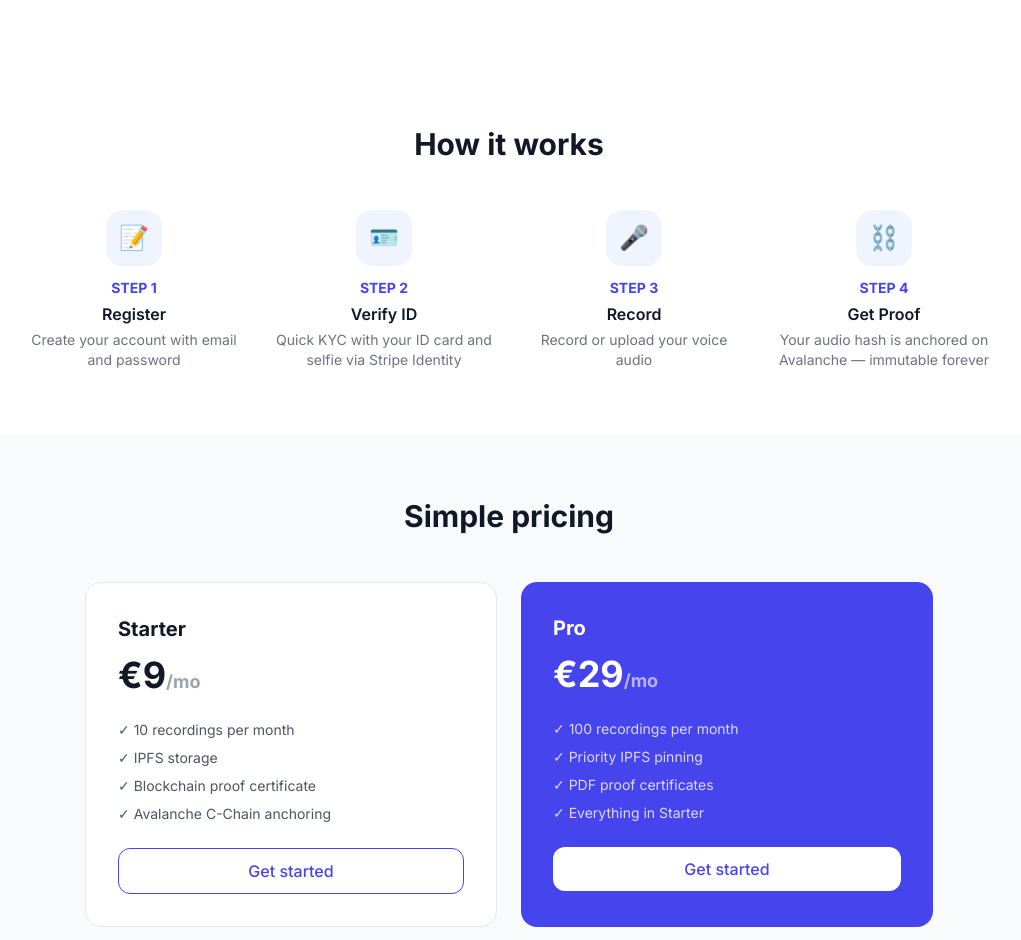
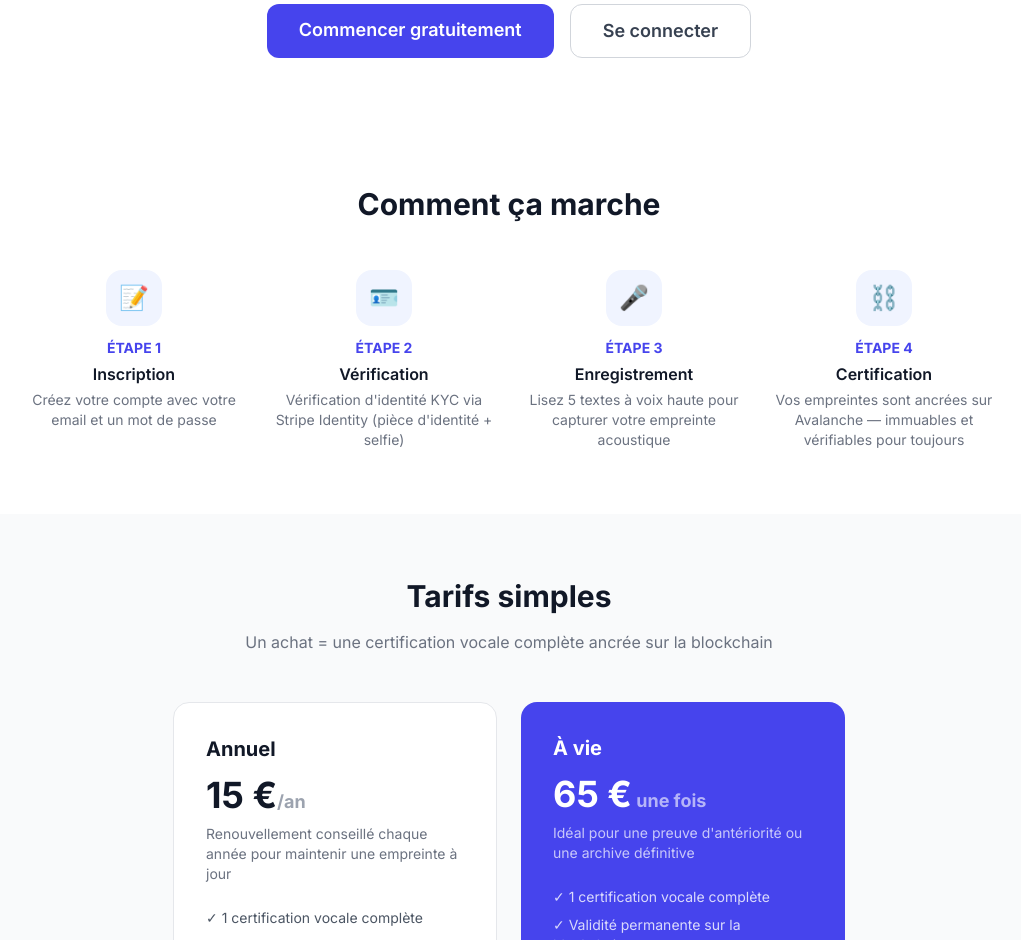
Before and after one commit to Philfree81/voxproof, a React (Vite) app in the folder frontend/: page / in a window 1280 px wide. Shown: the part 432-1372 px from the top of the page, without its empty margins (131-1152 px from the left). Built offline with nearby package versions, Linux system fonts and the light colour scheme; no server answers.

Commit message:
feat: landing page en français + tarifs réels (15€/an, 65€ à vie)
Co-Authored-By: Claude Sonnet 4.6 <noreply@anthropic.com>

```diff
--- a/frontend/src/pages/Landing.tsx
+++ b/frontend/src/pages/Landing.tsx
@@ -3,43 +3,44 @@ import { Link } from 'react-router-dom'
 export default function Landing() {
   return (
     <div className="min-h-screen bg-white">
+
       {/* Hero */}
       <section className="max-w-4xl mx-auto px-6 pt-24 pb-16 text-center">
         <span className="text-6xl">🎙️</span>
         <h1 className="text-5xl font-bold text-gray-900 mt-6 leading-tight">
-          Your voice, <span className="text-brand-600">forever on-chain</span>
+          Votre voix, <span className="text-brand-600">pour toujours sur la blockchain</span>
         </h1>
         <p className="mt-5 text-xl text-gray-500 max-w-2xl mx-auto">
-          Record, store, and notarize your voice recordings on the Avalanche blockchain.
-          Get a tamper-proof certificate that anyone can verify — forever.
+          Enregistrez, certifiez et notarisez votre empreinte vocale sur la blockchain Avalanche.
+          Obtenez un certificat infalsifiable, vérifiable par tous — définitivement.
         </p>
         <div className="mt-8 flex gap-4 justify-center">
           <Link to="/register"
             className="bg-brand-600 text-white px-8 py-3 rounded-xl font-semibold text-lg hover:bg-brand-700 transition-colors">
-            Get Started Free
+            Commencer gratuitement
           </Link>
           <Link to="/login"
             className="border border-gray-300 text-gray-700 px-8 py-3 rounded-xl font-semibold text-lg hover:bg-gray-50 transition-colors">
-            Sign In
+            Se connecter
           </Link>
         </div>
       </section>
 
       {/* How it works */}
       <section className="max-w-5xl mx-auto px-6 py-16">
-        <h2 className="text-3xl font-bold text-gray-900 text-center mb-12">How it works</h2>
+        <h2 className="text-3xl font-bold text-gray-900 text-center mb-12">Comment ça marche</h2>
         <div className="grid grid-cols-1 md:grid-cols-4 gap-6">
           {[
-            { icon: '📝', step: '1', title: 'Register', desc: 'Create your account with email and password' },
-            { icon: '🪪', step: '2', title: 'Verify ID', desc: 'Quick KYC with your ID card and selfie via Stripe Identity' },
-            { icon: '🎤', step: '3', title: 'Record', desc: 'Record or upload your voice audio' },
-            { icon: '⛓️', step: '4', title: 'Get Proof', desc: 'Your audio hash is anchored on Avalanche — immutable forever' },
+            { icon: '📝', step: '1', title: 'Inscription', desc: 'Créez votre compte avec votre email et un mot de passe' },
+            { icon: '🪪', step: '2', title: 'Vérification', desc: 'Vérification d\'identité KYC via Stripe Identity (pièce d\'identité + selfie)' },
+            { icon: '🎤', step: '3', title: 'Enregistrement', desc: 'Lisez 5 textes à voix haute pour capturer votre empreinte acoustique' },
+            { icon: '⛓️', step: '4', title: 'Certification', desc: 'Vos empreintes sont ancrées sur Avalanche — immuables et vérifiables pour toujours' },
           ].map((item) => (
             <div key={item.step} className="text-center">
               <div className="w-14 h-14 bg-brand-50 rounded-2xl flex items-center justify-center text-2xl mx-auto">
                 {item.icon}
               </div>
-              <p className="text-brand-600 font-bold text-sm mt-3">STEP {item.step}</p>
+              <p className="text-brand-600 font-bold text-sm mt-3">ÉTAPE {item.step}</p>
               <h3 className="font-semibold text-gray-900 mt-1">{item.title}</h3>
               <p className="text-sm text-gray-500 mt-1">{item.desc}</p>
             </div>
@@ -50,37 +51,41 @@ export default function Landing() {
       {/* Pricing */}
       <section className="bg-gray-50 py-16">
         <div className="max-w-4xl mx-auto px-6">
-          <h2 className="text-3xl font-bold text-gray-900 text-center mb-12">Simple pricing</h2>
-          <div className="grid grid-cols-1 md:grid-cols-2 gap-6">
+          <h2 className="text-3xl font-bold text-gray-900 text-center mb-4">Tarifs simples</h2>
+          <p className="text-center text-gray-500 mb-12">Un achat = une certification vocale complète ancrée sur la blockchain</p>
+          <div className="grid grid-cols-1 md:grid-cols-2 gap-6 max-w-2xl mx-auto">
             <div className="bg-white rounded-2xl border border-gray-200 p-8">
-              <h3 className="font-bold text-xl text-gray-900">Starter</h3>
-              <p className="text-4xl font-bold text-gray-900 mt-3">€9<span className="text-lg text-gray-400">/mo</span></p>
+              <h3 className="font-bold text-xl text-gray-900">Annuel</h3>
+              <p className="text-4xl font-bold text-gray-900 mt-3">15 €<span className="text-lg text-gray-400">/an</span></p>
+              <p className="text-sm text-gray-500 mt-2">Renouvellement conseillé chaque année pour maintenir une empreinte à jour</p>
               <ul className="mt-6 space-y-2 text-sm text-gray-600">
-                <li>✓ 10 recordings per month</li>
-                <li>✓ IPFS storage</li>
-                <li>✓ Blockchain proof certificate</li>
-                <li>✓ Avalanche C-Chain anchoring</li>
+                <li>✓ 1 certification vocale complète</li>
+                <li>✓ Certificat PDF officiel</li>
+                <li>✓ Ancrage blockchain Avalanche</li>
+                <li>✓ Empreinte biométrique vocale</li>
               </ul>
               <Link to="/register" className="block mt-6 text-center border border-brand-600 text-brand-600 py-2.5 rounded-xl font-medium hover:bg-brand-50">
-                Get started
+                Commencer
               </Link>
             </div>
             <div className="bg-brand-600 rounded-2xl p-8 text-white">
-              <h3 className="font-bold text-xl">Pro</h3>
-              <p className="text-4xl font-bold mt-3">€29<span className="text-lg text-white/60">/mo</span></p>
+              <h3 className="font-bold text-xl">À vie</h3>
+              <p className="text-4xl font-bold mt-3">65 €<span className="text-lg text-white/60"> une fois</span></p>
+              <p className="text-sm text-white/70 mt-2">Idéal pour une preuve d'antériorité ou une archive définitive</p>
               <ul className="mt-6 space-y-2 text-sm text-white/80">
-                <li>✓ 100 recordings per month</li>
-                <li>✓ Priority IPFS pinning</li>
-                <li>✓ PDF proof certificates</li>
-                <li>✓ Everything in Starter</li>
+                <li>✓ 1 certification vocale complète</li>
+                <li>✓ Validité permanente sur la blockchain</li>
+                <li>✓ Certificat PDF officiel</li>
+                <li>✓ Aucun renouvellement requis</li>
               </ul>
               <Link to="/register" className="block mt-6 text-center bg-white text-brand-600 py-2.5 rounded-xl font-medium hover:bg-gray-50">
-                Get started
+                Commencer
               </Link>
             </div>
           </div>
         </div>
       </section>
+
     </div>
   )
 }
--- a/frontend/src/pages/SessionPage.tsx
+++ b/frontend/src/pages/SessionPage.tsx
@@ -489,7 +489,7 @@ export default function SessionPage() {
         {/* Session hash */}
         <div className="bg-gray-900 rounded-xl p-4">
           <p className="text-xs text-gray-400 font-semibold uppercase mb-1">Empreinte de session (SHA-256)</p>
-          <p className="text-xs text-gray-500 mb-2">Hash unique de cet enregistrement précis — ancré on-chain</p>
+          <p className="text-xs text-gray-500 mb-2">Hash unique de cet enregistrement précis — ancré sur la blockchain Avalanche</p>
           <p className="text-green-400 font-mono text-xs break-all">{result.acousticHash}</p>
         </div>
 
```
